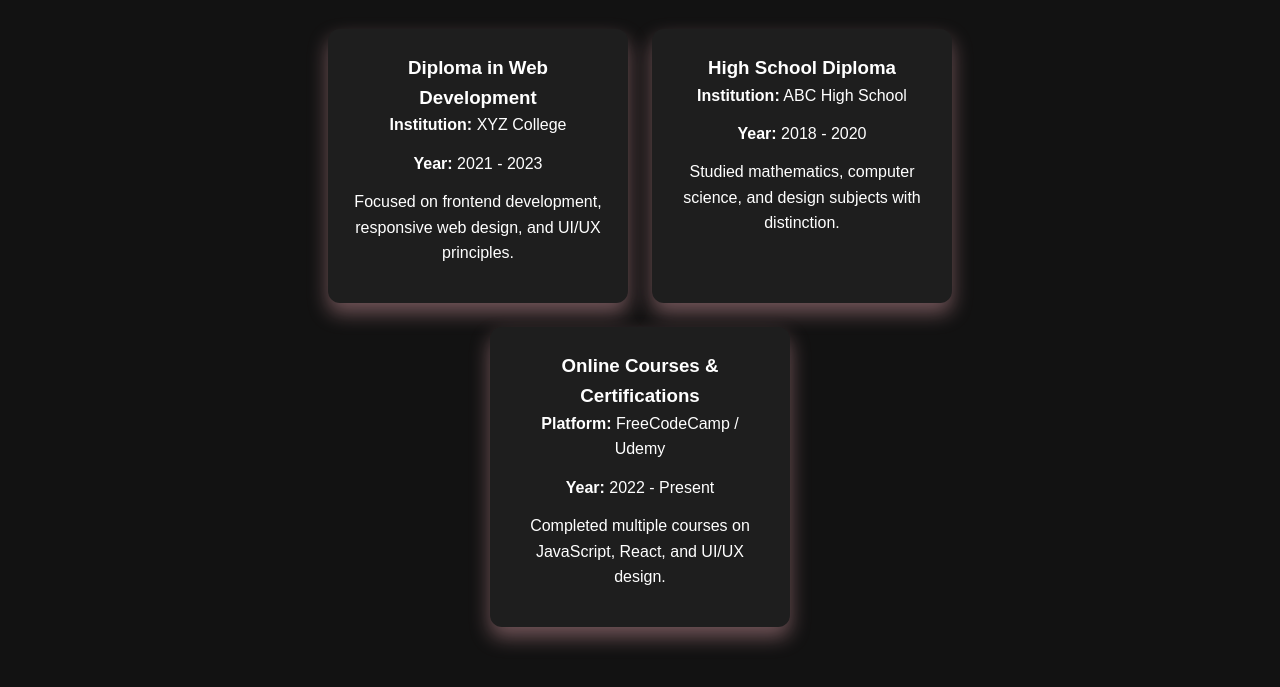
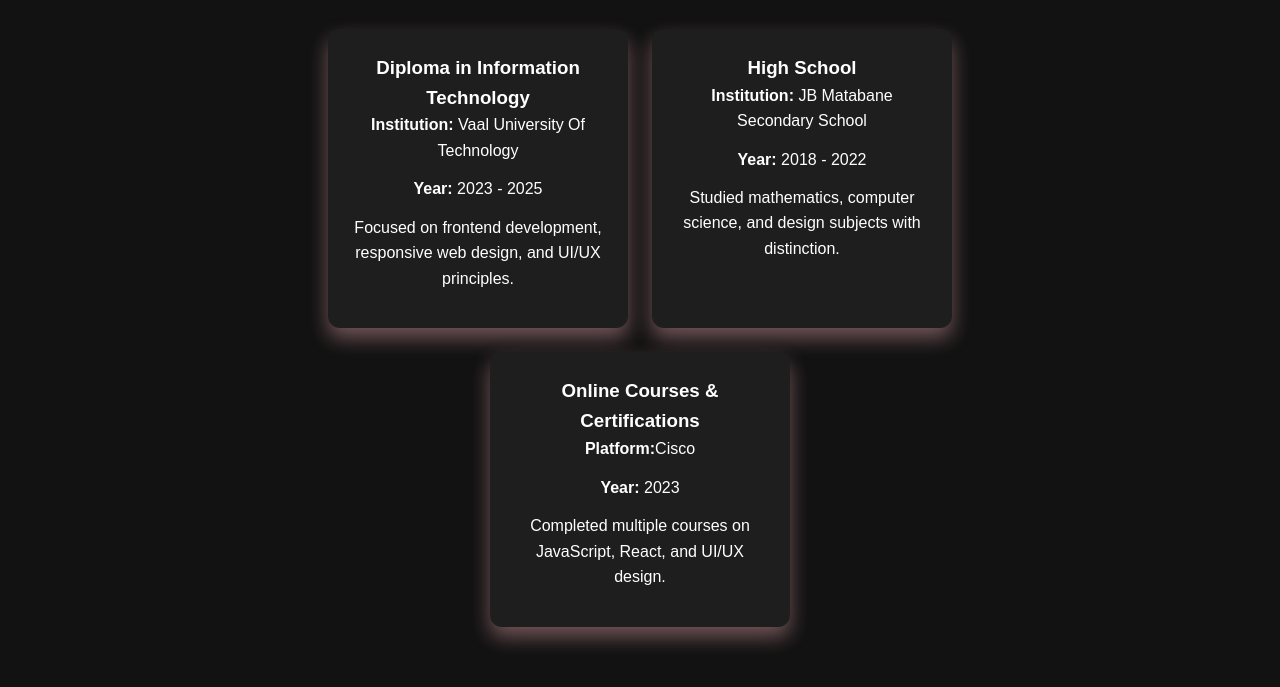
Before and after one commit to Batseba06/frontend-portfolio, a plain HTML site: page education.html in a window 1280 px wide. Shown: the part 205-892 px from the top of the page. Drawn offline with Linux system fonts and the light colour scheme.

Commit message:
Update education.html

```diff
--- a/education.html
+++ b/education.html
@@ -26,23 +26,23 @@
     <div class="edu-container">
 
         <div class="edu-card">
-            <h3>Diploma in Web Development</h3>
-            <p><strong>Institution:</strong> XYZ College</p>
-            <p><strong>Year:</strong> 2021 - 2023</p>
+            <h3>Diploma in Information Technology</h3>
+            <p><strong>Institution:</strong> Vaal University Of Technology</p>
+            <p><strong>Year:</strong> 2023 - 2025</p>
             <p>Focused on frontend development, responsive web design, and UI/UX principles.</p>
         </div>
 
         <div class="edu-card">
-            <h3>High School Diploma</h3>
-            <p><strong>Institution:</strong> ABC High School</p>
-            <p><strong>Year:</strong> 2018 - 2020</p>
+            <h3>High School</h3>
+            <p><strong>Institution:</strong> JB Matabane Secondary School</p>
+            <p><strong>Year:</strong> 2018 - 2022</p>
             <p>Studied mathematics, computer science, and design subjects with distinction.</p>
         </div>
 
         <div class="edu-card">
             <h3>Online Courses & Certifications</h3>
-            <p><strong>Platform:</strong> FreeCodeCamp / Udemy</p>
-            <p><strong>Year:</strong> 2022 - Present</p>
+            <p><strong>Platform:</strong>Cisco</p>
+            <p><strong>Year:</strong> 2023</p>
             <p>Completed multiple courses on JavaScript, React, and UI/UX design.</p>
         </div>
 
```
